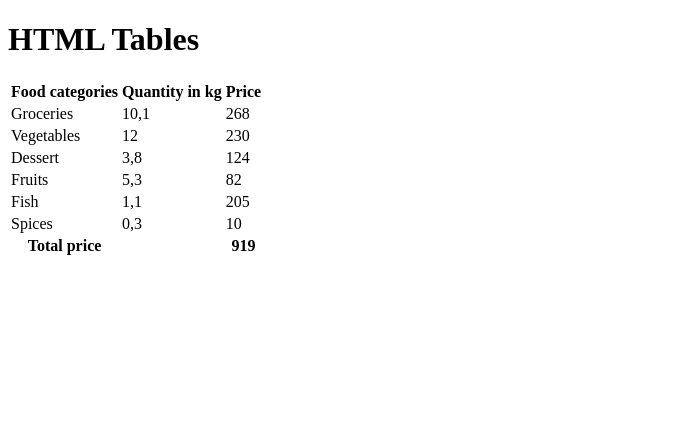
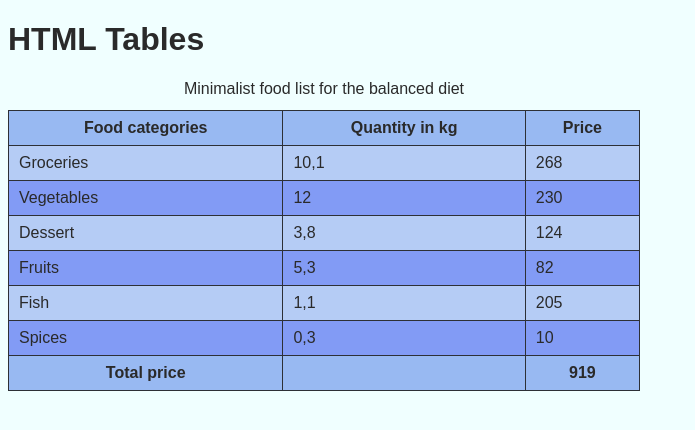
Before and after one commit to tatiana-baranova/HTML-Tables, a website: page index.html in a window 1280 px wide. Shown: the whole page, without its empty margins (0-695 px from the left). Drawn offline with Linux system fonts and the light colour scheme.

Commit message:
style table

```diff
--- a/index.html
+++ b/index.html
@@ -9,13 +9,19 @@
   <body>
     <h1>HTML Tables</h1>
 
-    <table>
+    <table class="products">
+      <caption>
+        Minimalist food list for the balanced diet
+      </caption>
+      <thead>
         <tr>
-        <th>Food categories</th>
-        <th>Quantity in kg</th>
-        <th>Price</th>
+          <th scope="col">Food categories</th>
+          <th scope="col">Quantity in kg</th>
+          <th scope="col">Price</th>
         </tr>
+      </thead>
 
+      <tbody>
         <tr>
           <td>Groceries</td>
           <td>10,1</td>
@@ -46,11 +52,15 @@
           <td>0,3</td>
           <td>10</td>
         </tr>
+      </tbody>
+
+      <tfoot>
         <tr>
-        <th>Total price</th>
+          <th scope="row">Total price</th>
           <th></th>
           <th>919</th>
         </tr>
+      </tfoot>
     </table>
   </body>
 </html>
--- a/styles.css
+++ b/styles.css
@@ -0,0 +1,39 @@
+* {
+    box-sizing: border-box;
+}
+
+body {
+    font-family: sans-serif;
+    color: #2a2a2a;
+    background-color: azure;
+}
+
+.products {
+    background-color: rgb(130, 155, 245);
+    border-collapse: collapse;
+    width: 50%;
+}
+
+.products th,
+.products td {
+    padding: 8px 10px;
+    border: 1px solid #2d3036;
+}
+
+.products caption {
+    margin-bottom: 12px;
+    caption-side: top;
+}
+
+.products thead,
+.products tfoot {
+    background-color: #98b9f2;
+}
+
+.products td:hover {
+    background-color: #364fb5;
+}
+
+.products tbody tr:nth-child(odd) {
+    background-color: #b5ccf5;
+}
```
Lines whose indentation alone changed are shown as unchanged.
